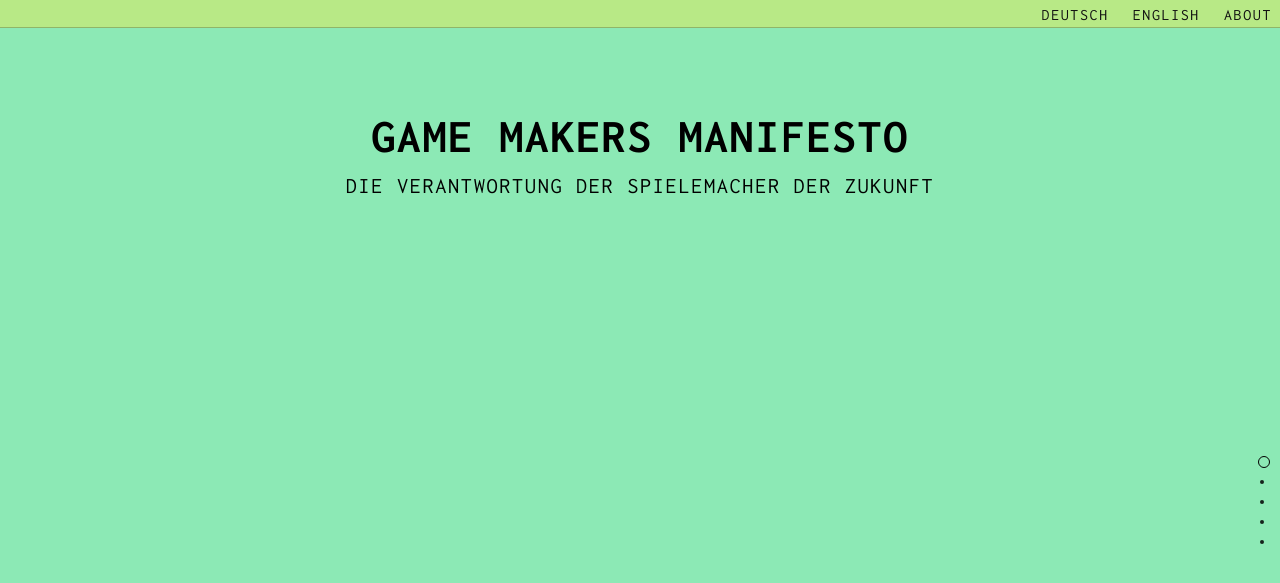
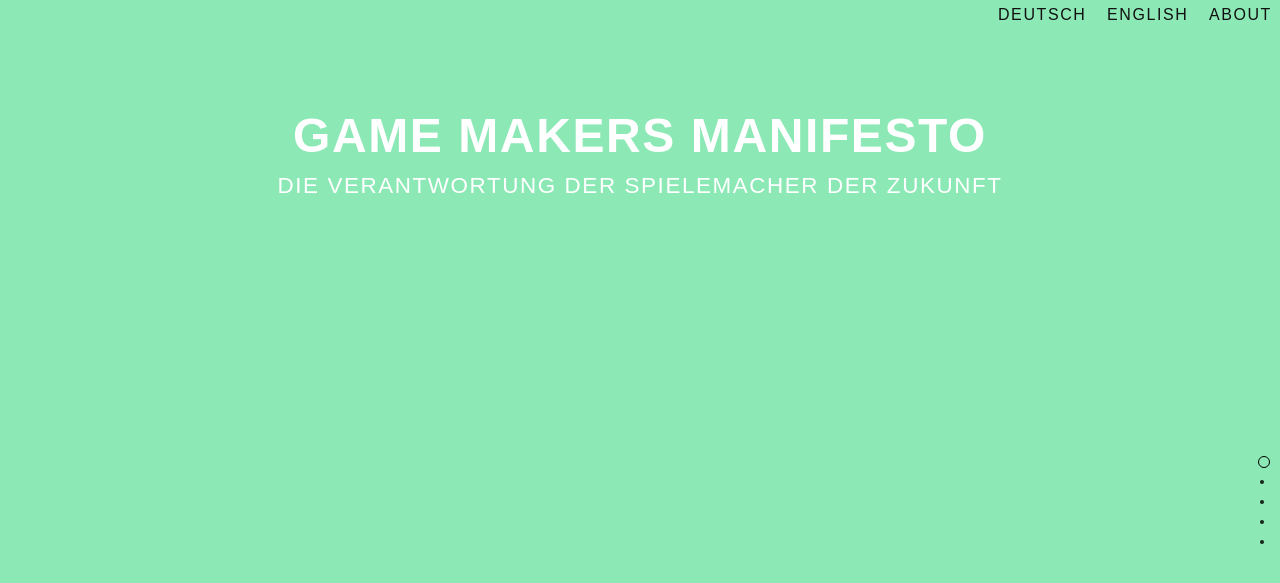
Before and after one commit to gamemakersmanifesto/gamemakersmanifesto.github.io, a Jekyll site: the page built from index.html, in a window 1280 px wide. Shown: the top 583 px of the page. Built offline with Jekyll 4.4.1, drawn with Linux system fonts in a browser that asks for light colours; nearby versions of some CDN libraries; some web fonts are replaced.

Commit message:
CSS Styling
Font Color etc

```diff
--- a/_layouts/default.html
+++ b/_layouts/default.html
@@ -11,6 +11,7 @@
   	<script type="text/javascript" src="js/jquery.onepage-scroll.min.js"></script>
   	<link href="css/onepage-scroll.css" rel="stylesheet" type="text/css">
 	<link rel="stylesheet" type="text/css" href="css/main.css">
+    <link href='http://fonts.googleapis.com/css?family=PT+Sans+Caption:400,700' rel='stylesheet' type='text/css'>
 	<script>
 	$(document).ready(function(){
 		$(".main").onepage_scroll({
--- a/css/main.css
+++ b/css/main.css
@@ -19,9 +19,9 @@
 	width: 100%;
 	height: 100%;
 	background-color: #8ce9b5;
-	color: #000000;
-	font-family: Inconsolata, sans-serif;
-	font-size: 100%;
+	color: #fff;
+    font-family: 'PT Sans Caption', sans-serif;
+    font-size: 100%;
 	line-height: 1.6;
 }
 /* LINKS */
@@ -42,8 +42,8 @@
 /* NAVIGATION */
 
 nav {
-	background: #B8E986;
-	border-bottom: 1px solid #8FB568;
+	background: #8ce9b5;
+	border-bottom: 1px solid transparent;
 	position: fixed;
 	width: 100%;
 	margin: 0 auto 4.5rem;
```
